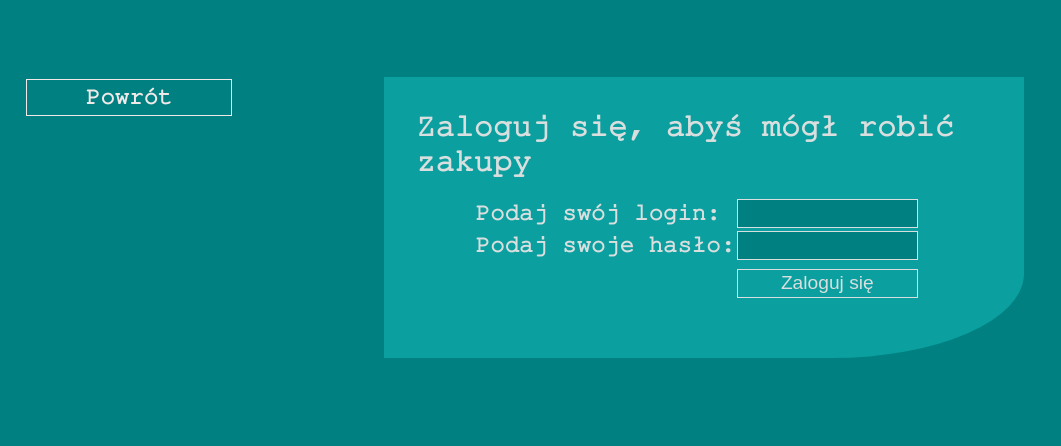
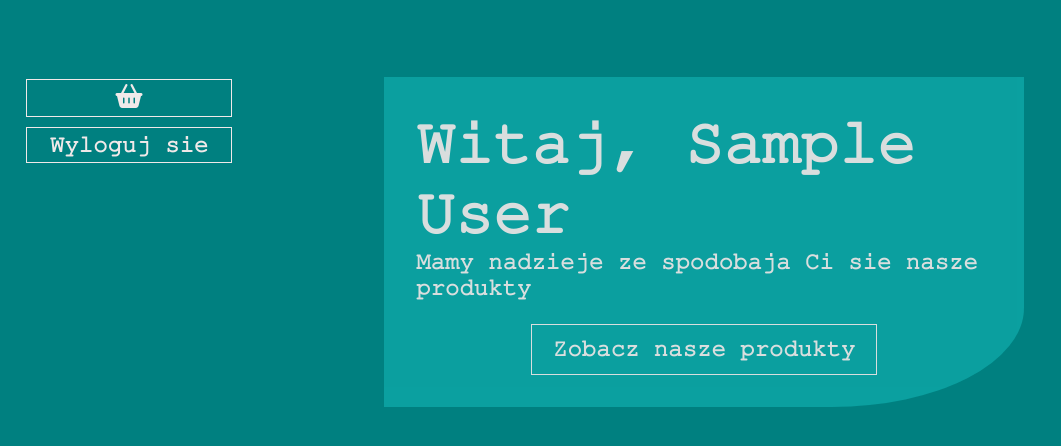
Before and after one commit to wiotrek/shop_php, a PHP site: page / in a window 1280 px wide. Shown: the part 122-568 px from the top of the page, without its empty margins (0-1061 px from the left). Run offline with PHP 8.4, Linux system fonts and the light colour scheme; the visitor is signed in with stand-in values (Sample User, id 1); some libraries are stand-ins or nearby versions.

Commit message:
already sing-in form

```diff
--- a/headScript.js
+++ b/headScript.js
@@ -12,7 +12,7 @@
 
             $('.mainHeadQuad').append('<h1 class="singInH1">');
             $('h1.singInH1').text("Zaloguj się, abyś mógł robić zakupy");
-            $('.mainHeadQuad').append('<form method="post" class="singInForm" action="index.php"><table class="singInTable"></form>');
+            $('.mainHeadQuad').append('<form method="post" class="singInForm" action="singIn.php"><table class="singInTable"></form>');
 
             $('table.singInTable').append("<tr><td>Podaj swój login:</td><<td><input class='login' type='text' name='login'/></td></tr>");
             $('table.singInTable tr').after("<tr><td>Podaj swoje hasło:</td><td><input class='loginPassword' type='password' name='loginPassword'/></td></tr>");
@@ -83,15 +83,18 @@
 
             $('.mainHeadQuad').append('<h1 class="singInH1">');
             $('h1.singInH1').text("Zaloguj się, abyś mógł robić zakupy");
-            $('.mainHeadQuad').append('<form method="post" class="singInForm" action="index.php"><table class="singInTable"></form>');
+            $('.mainHeadQuad').append('<form method="post" class="singInForm" action="singIn.php"><table class="singInTable"></form>');
 
             $('table.singInTable').append("<tr><td>Podaj swój login:</td><<td><input class='login' type='text' name='login'/></td></tr>");
             $('table.singInTable tr').after("<tr><td>Podaj swoje hasło:</td><td><input class='loginPassword' type='password' name='loginPassword'/></td></tr>");
             $('table.singInTable tr').last().after("<tr><td></td><td><button type='submit' class='singInSubmit'>Zaloguj się</button></td></tr>");
             $('table.singInTable tr').last().after("<tr><td class='singInTableError' colspan='2'></td></tr>");
 
+            $('.singInTableError').text("Błąd logowania");
+
             mainHead = false;
         }else{
+            $('#existTryAndFail').remove();
             $('.mainHeadQuad h1').show();
             $('.mainHeadQuad h2').show();
             const singInIcon = $('<i class="fas fa-sign-in-alt"></i>');
--- a/index.php
+++ b/index.php
@@ -1,5 +1,11 @@
 <?php
     session_start();
+
+    if (isset($_GET['logout'])) {
+        $_SESSION['loggin'] = 0;
+        session_destroy();
+        header("Location: index.php");
+    }
 ?>
 <!DOCTYPE html>
 <html>
@@ -21,18 +27,35 @@
     </header>
     <menu>
         <ul>
-            <li class='singIn'>Zaloguj się <i class="fas fa-sign-in-alt"></i></li>
-            <li class='singOut'>Zarejestruj się</li>
+            <?php
+                if(isset($_SESSION['currentUserId'])){
+                    echo "<li><i class='fas fa-shopping-basket'></i></li>";
+                    echo "<li><a href='?logout'>Wyloguj sie</a></li>";
+                }else{
+                    echo "<li class='singIn'>Zaloguj się <i class='fas fa-sign-in-alt'></i></li>";
+                    echo "<li class='singOut'>Zarejestruj się</li>";
+                }
+            ?>
+
         </ul>
     </menu>
     <main>
         <div class='mainHeadQuad'>
-            <h1>Witaj w sklepie</h1>
+            <?php
+                if(isset($_SESSION['currentUserId'])){
+                    $currentUserName = $_SESSION['currentUserName'];
+                    echo "<h1>Witaj, $currentUserName</h1>";
+                }else{
+                    echo "<h1>Witaj w sklepie</h1>";
+                }
+            ?>
             <h2>Mamy nadzieje ze spodobaja Ci sie nasze produkty</h2>
             <h2 class='mainLookProducts'><a href='#'>Zobacz nasze produkty</a></h2>
             <?php
-                if(!isset($_SESSION['existTryAndFail'])){
-                    echo '<div id="existTryAndFail"></div>';
+                if(isset($_SESSION['existTryAndFail'])){
+                    if($_SESSION['existTryAndFail']){
+                        echo '<div id="existTryAndFail"></div>';
+                    }
                 }
             ?>
         </div>
--- a/theme.css
+++ b/theme.css
@@ -63,6 +63,9 @@
         animation-duration: 1s;
         background-color:white;
         color:var(--main-color);
+    }
+    menu li a{
+        color:inherit;
     }
 
 /* section main */
@@ -137,6 +140,10 @@
         background-color:white;
         color:var(--main-color);
     }
+    table td.singInTableError{
+        text-align: center;
+        color: red;
+    }
 
 
 
```
Also changed, not shown: singIn.php (+4 -4 lines).
